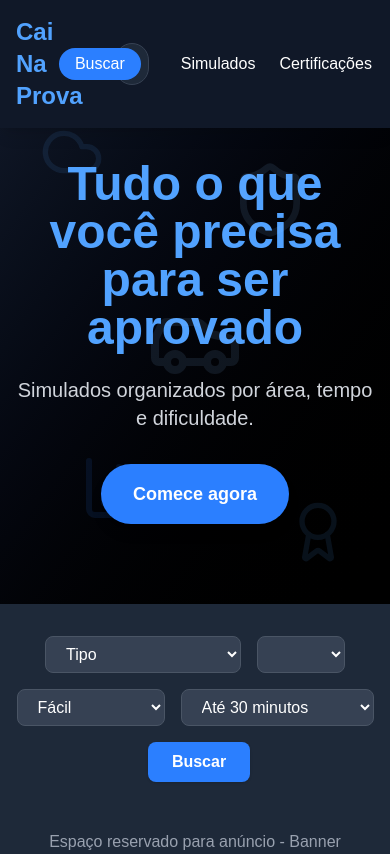
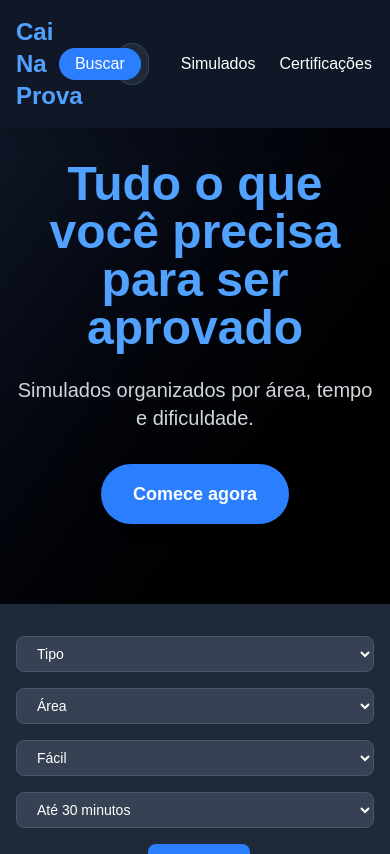
Before and after one commit to cainaprova/cai-na-prova, a Next.js app: page / in a window 390 px wide. Shown: the top 854 px of the page. Built offline with nearby package versions, Linux system fonts and the light colour scheme.

Commit message:
Implement Filters and Simulados pages with dynamic routing and improved UI

```diff
--- a/app/components/Filters.tsx
+++ b/app/components/Filters.tsx
@@ -1,47 +1,73 @@
 'use client';
 
 import { useState } from 'react';
+import { useRouter } from 'next/navigation';
+
+const tipos = [
+  { nome: 'Certificações', slug: 'certificacoes' },
+  { nome: 'Concursos Públicos', slug: 'concursos' },
+  { nome: 'Vestibular', slug: 'vestibular' },
+  { nome: 'Detran', slug: 'detran' },
+  { nome: 'Matérias Escolares', slug: 'materias-escolares' },
+];
+
+const areasBySlug: Record<string, string[]> = {
+  'certificacoes': ['AWS', 'Azure', 'Google Cloud', 'CompTIA', 'Linux'],
+  'concursos': ['PM', 'PF', 'Tribunais', 'INSS', 'Bancos'],
+  'vestibular': ['ENEM', 'FUVEST', 'ETEC'],
+  'detran': ['Prova teórica', 'Simulado CNH'],
+  'materias-escolares': ['Matemática', 'Português', 'História', 'Geografia', 'Ciências']
+};
+
+function slugify(str: string) {
+  return str
+    .normalize('NFD')
+    .replace(/[\u0300-\u036f]/g, '') // remove acentos
+    .replace(/\s+/g, '-')
+    .replace(/[^a-zA-Z0-9-]/g, '')
+    .toLowerCase();
+}
 
 export default function Filters() {
   const [tipo, setTipo] = useState('');
-
-  const areas = {
-    'Certificações': ['AWS', 'Azure', 'Google Cloud', 'CompTIA', 'Linux'],
-    'Concursos': ['PM', 'PF', 'Tribunais', 'INSS', 'Bancos'],
-    'Vestibular': ['ENEM', 'FUVEST', 'ETEC'],
-    'Detran': ['Prova teórica', 'Simulado CNH'],
-    'Matérias Escolares': ['Matemática', 'Português', 'História', 'Geografia', 'Ciências']
-  };
+  const [area, setArea] = useState('');
+  const router = useRouter();
 
   return (
     <section id="filters" className="bg-gray-800 py-8 px-4">
       <div className="container mx-auto">
         <div className="flex flex-wrap gap-4 justify-center items-center">
           <select
-            className="bg-gray-700 text-white px-4 py-2 rounded-lg border border-gray-600"
+            className="bg-gray-700 text-white px-4 py-2 rounded-lg border border-gray-600 w-full sm:w-auto text-sm sm:text-base"
             value={tipo}
-            onChange={(e) => setTipo(e.target.value)}
+            onChange={(e) => {
+              setTipo(e.target.value);
+              setArea('');
+            }}
           >
             <option value="" disabled>Tipo</option>
-            <option value="Certificações">Certificações</option>
-            <option value="Concursos">Concursos Públicos</option>
-            <option value="Vestibular">Vestibular</option>
-            <option value="Detran">Detran</option>
-            <option value="Matérias Escolares">Matérias Escolares</option>
-          </select>
-          <select className="bg-gray-700 text-white px-4 py-2 rounded-lg border border-gray-600">
-            <option value="" disabled>Área</option>
-            {tipo && areas[tipo as keyof typeof areas]?.map(area => (
-              <option key={area} value={area}>{area}</option>
+            {tipos.map((t) => (
+              <option key={t.slug} value={t.slug}>{t.nome}</option>
             ))}
           </select>
-          <select className="bg-gray-700 text-white px-4 py-2 rounded-lg border border-gray-600">
+          <select
+            className="bg-gray-700 text-white px-4 py-2 rounded-lg border border-gray-600 w-full sm:w-auto text-sm sm:text-base"
+            value={area}
+            onChange={e => setArea(e.target.value)}
+            disabled={!tipo}
+          >
+            <option value="" disabled>Área</option>
+            {tipo && areasBySlug[tipo]?.map(areaOpt => (
+              <option key={areaOpt} value={slugify(areaOpt)}>{areaOpt}</option>
+            ))}
+          </select>
+          <select className="bg-gray-700 text-white px-4 py-2 rounded-lg border border-gray-600 w-full sm:w-auto text-sm sm:text-base">
             <option value="" disabled>Dificuldade</option>
             <option value="Fácil">Fácil</option>
             <option value="Intermediário">Intermediário</option>
             <option value="Difícil">Difícil</option>
           </select>
-          <select className="bg-gray-700 text-white px-4 py-2 rounded-lg border border-gray-600">
+          <select className="bg-gray-700 text-white px-4 py-2 rounded-lg border border-gray-600 w-full sm:w-auto text-sm sm:text-base">
             <option value="" disabled>Tempo de prova</option>
             <option value="Até 30 minutos">Até 30 minutos</option>
             <option value="30 a 60 minutos">30 a 60 minutos</option>
@@ -50,7 +76,17 @@ export default function Filters() {
           <button
             type="button"
             className="bg-blue-500 hover:bg-blue-600 active:bg-blue-700 text-white font-bold py-2 px-6 rounded-lg transition-all duration-150 shadow cursor-pointer ml-2 focus:outline-none"
-            onClick={() => alert('Busca realizada! (implemente a lógica aqui)')}
+            onClick={() => {
+              if (!tipo) {
+                alert('Selecione o tipo de simulado!');
+                return;
+              }
+              if (!area) {
+                alert('Selecione a área!');
+                return;
+              }
+              router.push(`/simulados/${tipo}/${area}`);
+            }}
           >
             Buscar
           </button>
--- a/app/components/Hero.tsx
+++ b/app/components/Hero.tsx
@@ -31,7 +31,7 @@ export default function Hero() {
           Comece agora
         </button>
       </div>
-      <div className="absolute inset-0 opacity-10 pointer-events-none">
+      <div className="absolute inset-0 opacity-10 pointer-events-none hidden sm:block">
         <Cloud className="absolute top-10 left-10 w-16 h-16 text-blue-400" />
         <Shield className="absolute top-20 right-20 w-20 h-20 text-blue-300" />
         <BarChart3 className="absolute bottom-20 left-20 w-18 h-18 text-blue-500" />
--- /dev/null
+++ b/app/simulado/[id]/page.tsx
@@ -0,0 +1,18 @@
+import { notFound } from "next/navigation";
+
+interface Props {
+  params: { id: string };
+}
+
+export default function SimuladoPage({ params }: Props) {
+  const { id } = params;
+  // Aqui você pode buscar os dados do simulado pelo id
+  if (!id) return notFound();
+  return (
+    <div className="text-white p-8">
+      <h1 className="text-2xl font-bold mb-4">Simulado #{id}</h1>
+      {/* Renderizar questões e lógica do simulado */}
+      <p>Aqui o usuário fará o simulado.</p>
+    </div>
+  );
+}
--- /dev/null
+++ b/app/simulados/[tipo]/[area]/page.tsx
@@ -0,0 +1,121 @@
+import Link from "next/link";
+import { notFound } from "next/navigation";
+
+const simuladosMock: Record<string, { id: string; nome: string; descricao: string }[]> = {
+  // Certificações
+  aws: [
+    { id: "aws-practitioner", nome: "AWS Certified Cloud Practitioner", descricao: "Simulado para a certificação básica da AWS." },
+    { id: "aws-developer", nome: "AWS Certified Developer", descricao: "Simulado para desenvolvedores AWS." },
+    { id: "aws-solutions", nome: "AWS Solutions Architect", descricao: "Simulado para arquitetos de soluções AWS." },
+  ],
+  azure: [
+    { id: "azure-fundamentals", nome: "Azure Fundamentals", descricao: "Simulado para fundamentos do Azure." },
+    { id: "azure-developer", nome: "Azure Developer", descricao: "Simulado para desenvolvedores Azure." },
+  ],
+  "google-cloud": [
+    { id: "gcp-associate", nome: "Google Cloud Associate", descricao: "Simulado para Google Cloud Associate." },
+    { id: "gcp-professional", nome: "Google Cloud Professional", descricao: "Simulado para Google Cloud Professional." },
+  ],
+  comptia: [
+    { id: "comptia-a-plus", nome: "CompTIA A+", descricao: "Simulado para CompTIA A+." },
+    { id: "comptia-security-plus", nome: "CompTIA Security+", descricao: "Simulado para CompTIA Security+." },
+  ],
+  linux: [
+    { id: "linux-essentials", nome: "Linux Essentials", descricao: "Simulado para Linux Essentials." },
+    { id: "linux-lpic1", nome: "Linux LPIC-1", descricao: "Simulado para Linux LPIC-1." },
+  ],
+  // Concursos Públicos
+  pm: [
+    { id: "pm-sp", nome: "PM-SP", descricao: "Simulado para Polícia Militar de SP." },
+    { id: "pm-mg", nome: "PM-MG", descricao: "Simulado para Polícia Militar de MG." },
+  ],
+  pf: [
+    { id: "pf-agente", nome: "PF Agente", descricao: "Simulado para Agente da Polícia Federal." },
+    { id: "pf-escrivao", nome: "PF Escrivão", descricao: "Simulado para Escrivão da PF." },
+  ],
+  tribunais: [
+    { id: "tj-sp", nome: "TJ-SP", descricao: "Simulado para Tribunal de Justiça de SP." },
+    { id: "trf3", nome: "TRF-3", descricao: "Simulado para Tribunal Regional Federal da 3ª Região." },
+  ],
+  inss: [
+    { id: "inss-tecnico", nome: "INSS Técnico", descricao: "Simulado para Técnico do INSS." },
+    { id: "inss-analista", nome: "INSS Analista", descricao: "Simulado para Analista do INSS." },
+  ],
+  bancos: [
+    { id: "bb", nome: "Banco do Brasil", descricao: "Simulado para Banco do Brasil." },
+    { id: "caixa", nome: "Caixa Econômica Federal", descricao: "Simulado para Caixa." },
+  ],
+  // Vestibular
+  enem: [
+    { id: "enem-2024", nome: "ENEM 2024", descricao: "Simulado com questões do ENEM 2024." },
+    { id: "enem-2023", nome: "ENEM 2023", descricao: "Simulado com questões do ENEM 2023." },
+    { id: "enem-matematica", nome: "ENEM Matemática", descricao: "Simulado focado em matemática do ENEM." },
+  ],
+  fuvest: [
+    { id: "fuvest-2024", nome: "FUVEST 2024", descricao: "Simulado com questões da FUVEST 2024." },
+    { id: "fuvest-2023", nome: "FUVEST 2023", descricao: "Simulado com questões da FUVEST 2023." },
+  ],
+  etec: [
+    { id: "etec-2024", nome: "ETEC 2024", descricao: "Simulado com questões da ETEC 2024." },
+    { id: "etec-2023", nome: "ETEC 2023", descricao: "Simulado com questões da ETEC 2023." },
+  ],
+  // Detran
+  "prova-teorica": [
+    { id: "detran-teorica", nome: "Prova Teórica DETRAN", descricao: "Simulado para prova teórica do DETRAN." },
+  ],
+  "simulado-cnh": [
+    { id: "detran-cnh", nome: "Simulado CNH", descricao: "Simulado para CNH do DETRAN." },
+  ],
+  // Matérias Escolares
+  matematica: [
+    { id: "matematica-basica", nome: "Matemática Básica", descricao: "Simulado de matemática básica." },
+    { id: "matematica-avancada", nome: "Matemática Avançada", descricao: "Simulado de matemática avançada." },
+  ],
+  portugues: [
+    { id: "portugues-basico", nome: "Português Básico", descricao: "Simulado de português básico." },
+    { id: "portugues-avancado", nome: "Português Avançado", descricao: "Simulado de português avançado." },
+  ],
+  historia: [
+    { id: "historia-brasil", nome: "História do Brasil", descricao: "Simulado de história do Brasil." },
+    { id: "historia-mundo", nome: "História Mundial", descricao: "Simulado de história mundial." },
+  ],
+  geografia: [
+    { id: "geografia-brasil", nome: "Geografia do Brasil", descricao: "Simulado de geografia do Brasil." },
+    { id: "geografia-mundo", nome: "Geografia Mundial", descricao: "Simulado de geografia mundial." },
+  ],
+  ciencias: [
+    { id: "ciencias-naturais", nome: "Ciências Naturais", descricao: "Simulado de ciências naturais." },
+    { id: "ciencias-biologicas", nome: "Ciências Biológicas", descricao: "Simulado de ciências biológicas." },
+  ],
+};
+
+const areaSlugToSimuladosKey: Record<string, string> = {
+  aws: "aws",
+  azure: "azure",
+  // Adicione outros conforme necessário
+};
+
+type PageProps = { params: { tipo: string; area: string } };
+
+export default async function SimuladosAreaPage(props: PageProps) {
+  const params = await props.params;
+  const { tipo, area } = params;
+  if (!tipo || !area) return notFound();
+  // Use slug como chave para mock
+  const key = areaSlugToSimuladosKey[area] || area;
+  const simulados = simuladosMock[key] || [];
+  if (simulados.length === 0) return notFound();
+  return (
+    <div className="text-white p-8">
+      <h1 className="text-2xl font-bold mb-6">Simulados de {area.replace(/-/g, ' ').toUpperCase()}</h1>
+      <div className="grid gap-6 md:grid-cols-2 lg:grid-cols-3">
+        {simulados.map(simulado => (
+          <Link key={simulado.id} href={`/simulado/${simulado.id}`} className="block bg-gray-800 rounded-lg p-6 hover:bg-blue-900 transition">
+            <h2 className="text-xl font-semibold mb-2">{simulado.nome}</h2>
+            <p className="text-gray-300">{simulado.descricao}</p>
+          </Link>
+        ))}
+      </div>
+    </div>
+  );
+}
--- /dev/null
+++ b/app/simulados/[tipo]/page.tsx
@@ -0,0 +1,24 @@
+import { notFound } from "next/navigation";
+
+const slugToNome: Record<string, string> = {
+  'certificacoes': 'Certificações',
+  'concursos': 'Concursos Públicos',
+  'vestibular': 'Vestibular',
+  'detran': 'Detran',
+  'materias-escolares': 'Matérias Escolares',
+};
+
+type PageProps = { params: { tipo: string } };
+
+export default function SimuladosTipoPage({ params }: PageProps) {
+  const tipo = params?.tipo;
+  const nome = slugToNome[tipo] || null;
+  if (!nome) return notFound();
+  return (
+    <div className="text-white p-8">
+      <h1 className="text-2xl font-bold mb-4">Simulados de {nome}</h1>
+      {/* Listar simulados desse tipo aqui */}
+      <p>Lista de simulados para {nome}.</p>
+    </div>
+  );
+}
```
Also changed, not shown: app/simulados/page.tsx (added, +9 -0 lines).
